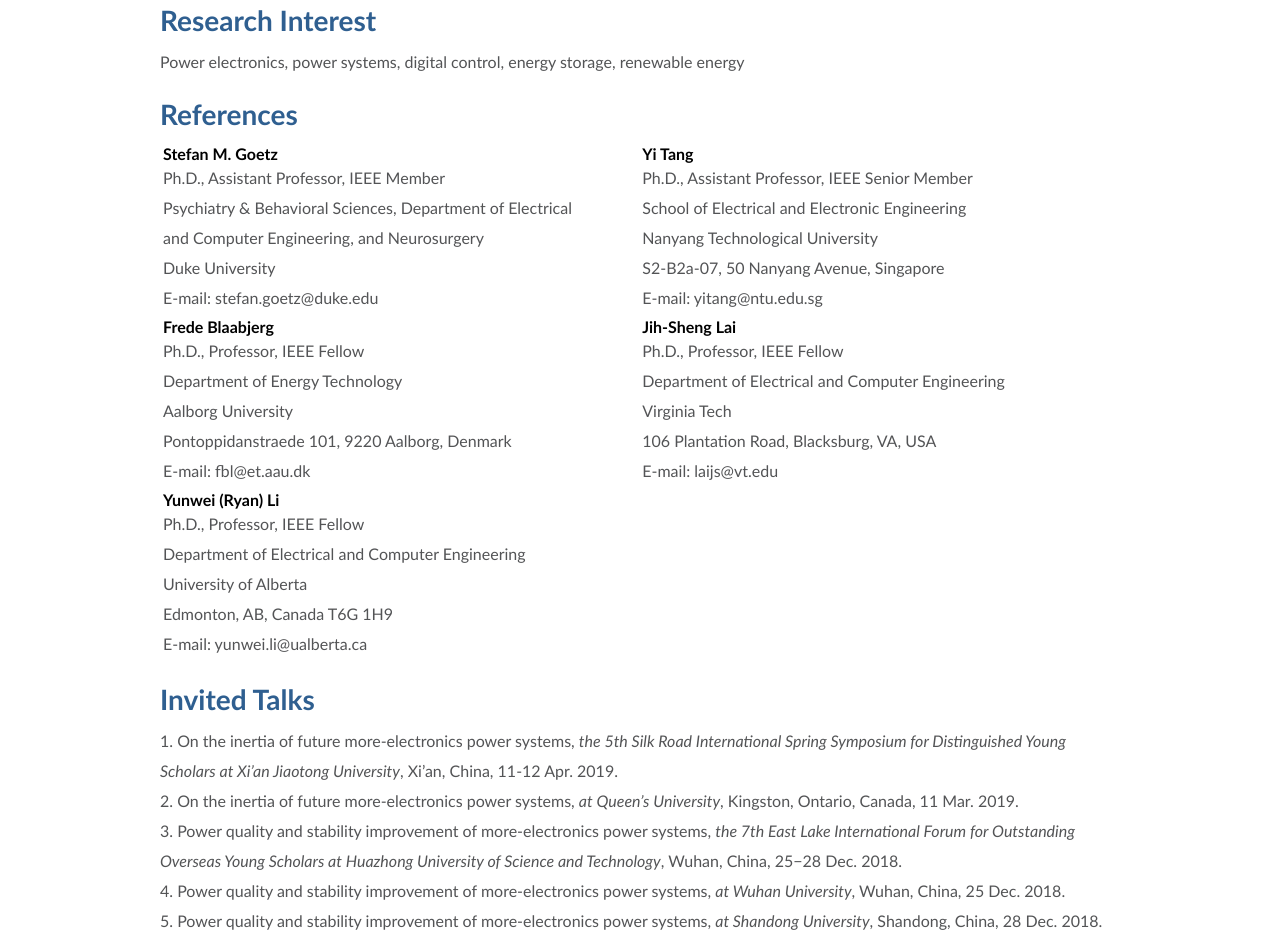
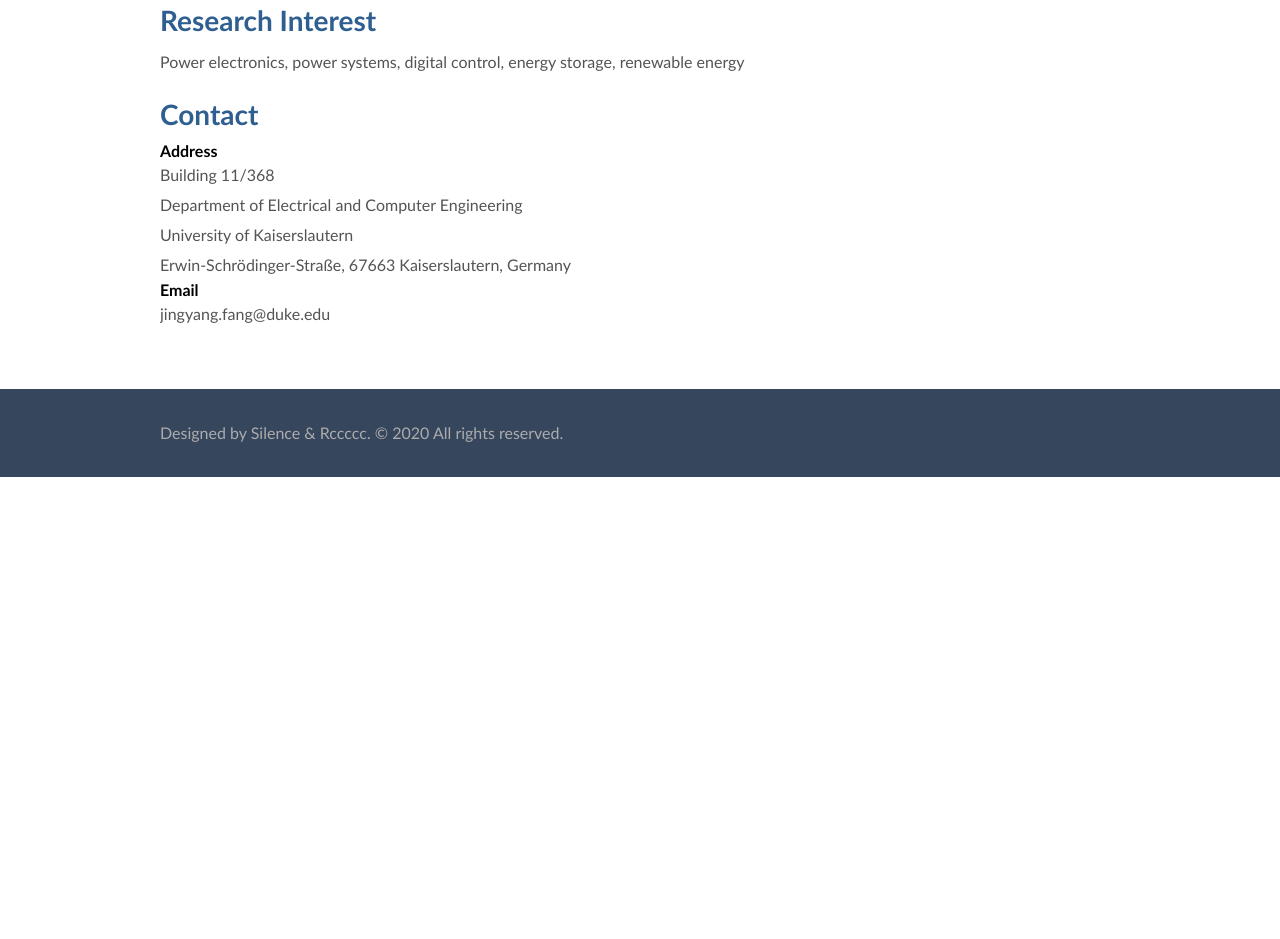
Before and after one commit to jfang006/resumes, a plain HTML site: page index.html in a window 1280 px wide. Shown: the part 801-1740 px from the top of the page. After the commit the page ends 1278 px from the top, so only its background shows below. Drawn offline with Linux system fonts and the light colour scheme.

Commit message:
remove References; move Invited Talks to Teaching

```diff
--- a/index.html
+++ b/index.html
@@ -88,78 +88,14 @@
         <div class="neirong_single">
           <h1>Research Interest</h1>
           <p>Power electronics, power systems, digital control, energy storage, renewable energy</p>
-          <h1>References</h1>
-          <table>
-            <tbody>
-              <tr>
-                <td width="480px">
-                  <b>Stefan M. Goetz</b>
-                  <p>Ph.D., Assistant Professor, IEEE Member
-                  <br />Psychiatry &amp; Behavioral Sciences, Department of Electrical<br/>and Computer Engineering, and Neurosurgery
-                  <br />Duke University
-                  <br />E-mail: stefan.goetz@duke.edu</p>
-                </td>
-                <td width="480px">
-                  <b>Yi Tang</b>
-                  <p>Ph.D., Assistant Professor, IEEE Senior Member
-                  <br />School of Electrical and Electronic Engineering
-                  <br />Nanyang Technological University
-                  <br />S2-B2a-07, 50 Nanyang Avenue, Singapore
-                  <br />E-mail: yitang@ntu.edu.sg</p>
-                </td>
-              </tr>
-              <tr>
-                <td>
-                  <b>Frede Blaabjerg</b>
-                  <p>Ph.D., Professor, IEEE Fellow
-                  <br />Department of Energy Technology
-                  <br />Aalborg University
-                  <br />Pontoppidanstraede 101, 9220 Aalborg, Denmark
-                  <br />E-mail: fbl@et.aau.dk</p>
-                </td>
-                <td>
-                  <b>Jih-Sheng Lai</b>
-                  <p>Ph.D., Professor, IEEE Fellow
-                  <br />Department of Electrical and Computer Engineering
-                  <br />Virginia Tech
-                  <br />106 Plantation Road, Blacksburg, VA, USA
-                  <br />E-mail: laijs@vt.edu</p>
-                </td>
-              </tr>
-              <tr>
-                <td>
-                  <b>Yunwei (Ryan) Li</b>
-                  <p>Ph.D., Professor, IEEE Fellow
-                  <br />Department of Electrical and Computer Engineering
-                  <br />University of Alberta
-                  <br />Edmonton, AB, Canada T6G 1H9
-                  <br />E-mail: yunwei.li@ualberta.ca</p>
-                </td>
-                <td></td>
-              </tr>
-            </tbody>
-          </table>
-          <h1>Invited Talks</h1>
-          <p>1. On the inertia of future more-electronics power systems,
-          <i>the 5th Silk Road International Spring Symposium for Distinguished Young Scholars at Xi’an Jiaotong University</i>,
-          Xi’an, China, 11-12 Apr. 2019.</p>
-          <p>2. On the inertia of future more-electronics power systems,
-          <i>at Queen’s University</i>, Kingston, Ontario, Canada, 11 Mar. 2019.</p>
-          <p>3. Power quality and stability improvement of more-electronics power systems,
-          <i>the 7th East Lake International Forum for Outstanding Overseas Young Scholars at Huazhong University of Science and
-          Technology</i>, Wuhan, China, 25−28 Dec. 2018.</p>
-          <p>4. Power quality and stability improvement of more-electronics power systems,
-          <i>at Wuhan University</i>, Wuhan, China, 25 Dec. 2018.</p>
-          <p>5. Power quality and stability improvement of more-electronics power systems,
-          <i>at Shandong University</i>, Shandong, China, 28 Dec. 2018.</p>
+
+
           <h1>Contact</h1>
           <b>Address</b>
           <p>Building 11/368
           <br />Department of Electrical and Computer Engineering
           <br />University of Kaiserslautern
           <br />Erwin-Schrödinger-Straße, 67663 Kaiserslautern, Germany</p>
-          <b>Phone</b>
-          <p>(+49) 15225212223</p>
           <b>Email</b>
           <p>jingyang.fang@duke.edu</p>
         </div>
```
Also changed, not shown: teaching.html (+26 -0 lines).
